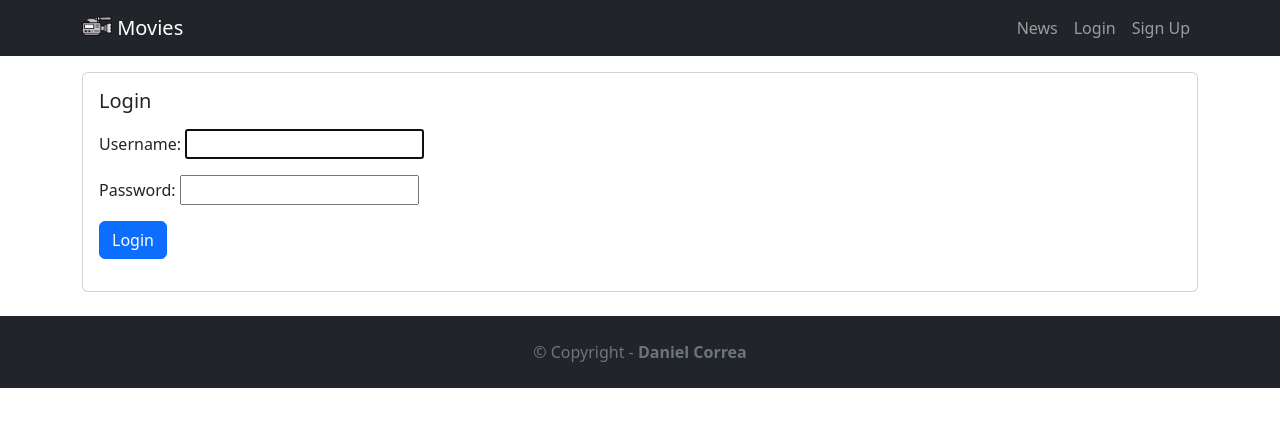
After one commit to wombat74/Django_4, a Django app: page /accounts/login/ in a window 1280 px wide. The commit adds this page. Shown: the top 427 px of the page. Run offline with Django 4.2, Linux system fonts and the light colour scheme.

Commit message:
added logout/login functionality

```diff
--- /dev/null
+++ b/accounts/templates/loginaccount.html
@@ -0,0 +1,22 @@
+{% extends 'base.html' %}
+{% block content %}
+<div class="card mb-3">
+    <div class="row g-0">
+        <div>
+            <div class="card-body">
+                <h5 class="card-title">Login</h5>
+                {% if error %}
+                    <div class="alert alert-danger mt-3" role="alert">{{ error }}</div>
+                {% endif %}
+                <p class="card-text">
+                    <form method="POST">
+                        {% csrf_token %}
+                        {{ form.as_p }}
+                        <button type="submit" class="btn btn-primary">Login</button>
+                    </form>
+                </p>
+            </div>
+        </div>
+    </div>
+</div>
+{% endblock %}
--- a/accounts/urls.py
+++ b/accounts/urls.py
@@ -3,4 +3,6 @@ from . import views
 
 urlpatterns = [
     path('signupaccount/', views.signupaccount, name='signupaccount'),
+    path('logout/', views.logoutaccount, name='logoutaccount'),
+    path('login/', views.loginaccount, name='loginaccount')
 ]
--- a/accounts/views.py
+++ b/accounts/views.py
@@ -1,8 +1,8 @@
 from sqlite3 import IntegrityError
 from django.shortcuts import render
-from django.contrib.auth.forms import UserCreationForm
+from django.contrib.auth.forms import UserCreationForm, AuthenticationForm
 from django.contrib.auth.models import User
-from django.contrib.auth import login
+from django.contrib.auth import login, logout, authenticate
 from django.shortcuts import redirect
 from django.db import IntegrityError
 from .forms import UserCreateForm
@@ -23,3 +23,21 @@ def signupaccount(request):
         else:
             return render(request, 'signupaccount.html', {'form':UserCreateForm,
                                                           'error':'Passwords do not match!'})
+
+def logoutaccount(request):
+    logout(request)
+    return redirect('home')
+
+def loginaccount(request):
+    if request.method == 'GET':
+        return render(request, 'loginaccount.html', {'form':AuthenticationForm})
+    else:
+        user = authenticate(request,
+            username=request.POST['username'],
+            password=request.POST['password'])
+        if user is None:
+            return render(request, 'loginaccount.html', {'form':AuthenticationForm,
+                                                         'error':'username and password do not match.'})
+        else:
+            login(request, user)
+            return redirect('home')
--- a/moviereviews/templates/base.html
+++ b/moviereviews/templates/base.html
@@ -30,8 +30,12 @@
                 id="navbarNavAltMarkup">
                 <div class="navbar-nav ms-auto">
                     <a href="{% url 'news' %}" class="nav-link">News</a>
-                    <a href="#" class="nav-link">Login</a>
-                    <a href="#" class="nav-link">Sign Up</a>
+                    {% if user.is_authenticated %}
+                        <a href="{% url 'logoutaccount' %}" class="nav-link">Logout ({{ user.username }})</a>
+                    {% else %}
+                        <a href="{% url 'loginaccount' %}" class="nav-link">Login</a>
+                        <a href="{% url 'signupaccount' %}" class="nav-link">Sign Up</a>
+                    {% endif %}
                 </div>
             </div>
         </div>
```
